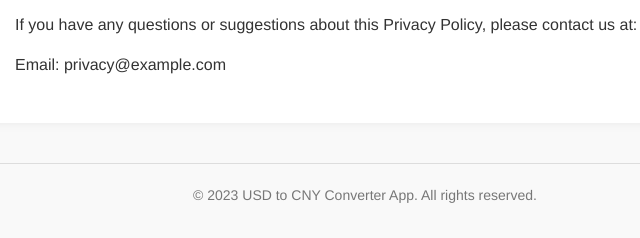
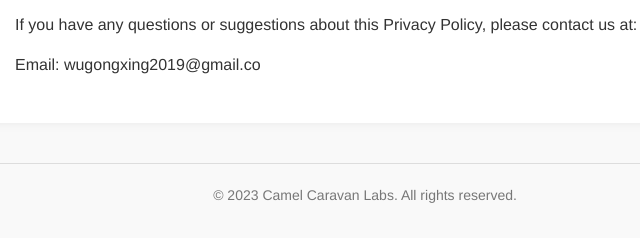
Before and after one commit to wugongxing/cny2usdconverter, a plain HTML site: page index.html in a window 1280 px wide. Shown: the part 1799-2037 px from the top of the page, 275-915 px from the left. Drawn offline with Linux system fonts and the light colour scheme.

Commit message:
Update index.html

```diff
--- a/index.html
+++ b/index.html
@@ -3,7 +3,7 @@
 <head>
     <meta charset="UTF-8">
     <meta name="viewport" content="width=device-width, initial-scale=1.0">
-    <title>USD与CNY换算 - 隐私政策</title>
+    <title>USD与CNY兑换 - 隐私政策</title>
     <style>
         :root {
             --primary-color: #3498db;
@@ -174,7 +174,7 @@
 
                 <h2>8. 联系我们</h2>
                 <p>如果您对本隐私政策有任何疑问或建议，请通过以下方式联系我们：</p>
-                <p>电子邮件：privacy@example.com</p>
+                <p>电子邮件：wugongxing2019@gmail.com</p>
             </div>
 
             <!-- 英文内容 -->
@@ -220,12 +220,12 @@
 
                 <h2>8. Contact Us</h2>
                 <p>If you have any questions or suggestions about this Privacy Policy, please contact us at:</p>
-                <p>Email: privacy@example.com</p>
+                <p>Email: wugongxing2019@gmail.co</p>
             </div>
         </div>
 
         <footer>
-            <p id="footerText">© 2023 USD与CNY换算应用。保留所有权利。</p>
+            <p id="footerText">© 2023 Camel Caravan Labs 保留所有权利。</p>
         </footer>
     </div>
 
@@ -249,7 +249,7 @@
                 document.getElementById('englishContent').style.display = 'block';
                 document.getElementById('title').textContent = 'USD to CNY Converter - Privacy Policy';
                 document.getElementById('lastUpdated').textContent = 'Last Updated: October 15, 2023';
-                document.getElementById('footerText').textContent = '© 2023 USD to CNY Converter App. All rights reserved.';
+                document.getElementById('footerText').textContent = '© 2023 Camel Caravan Labs. All rights reserved.';
             }
 
             // 保存用户语言偏好
```
